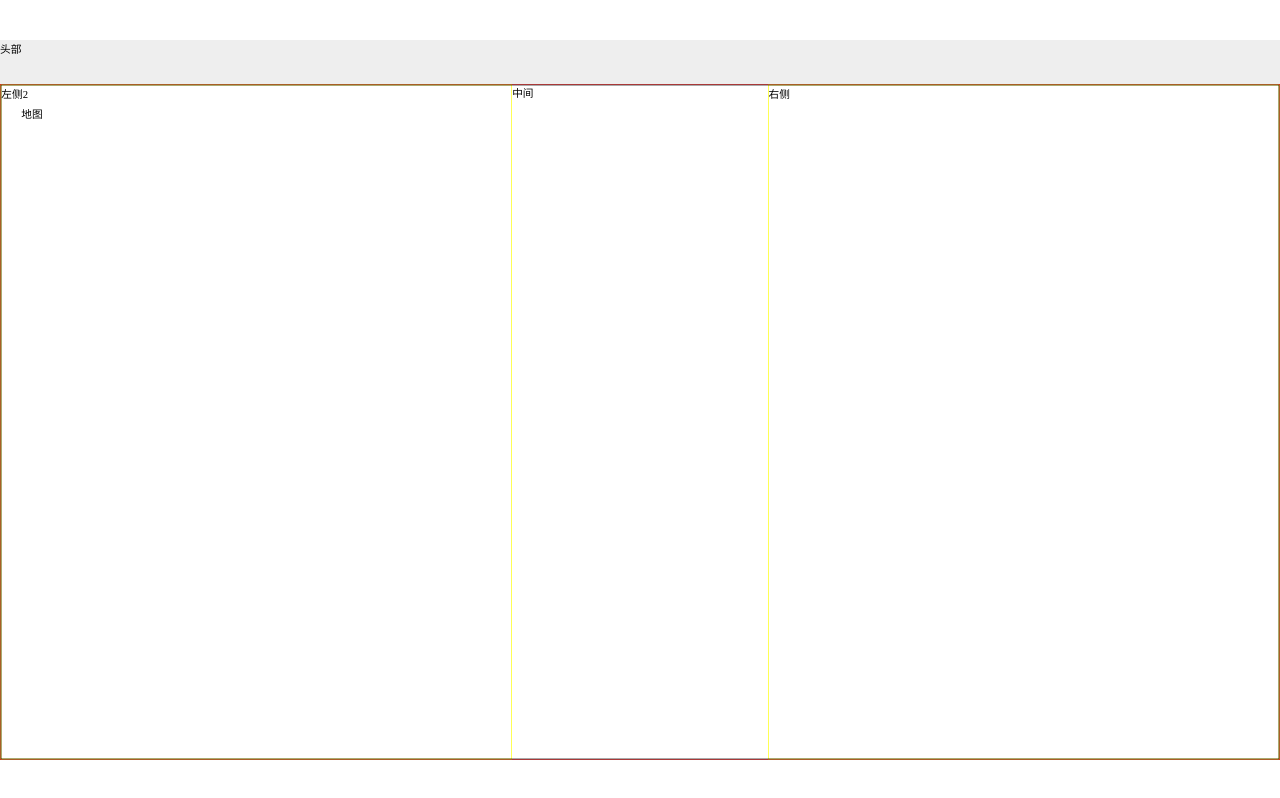
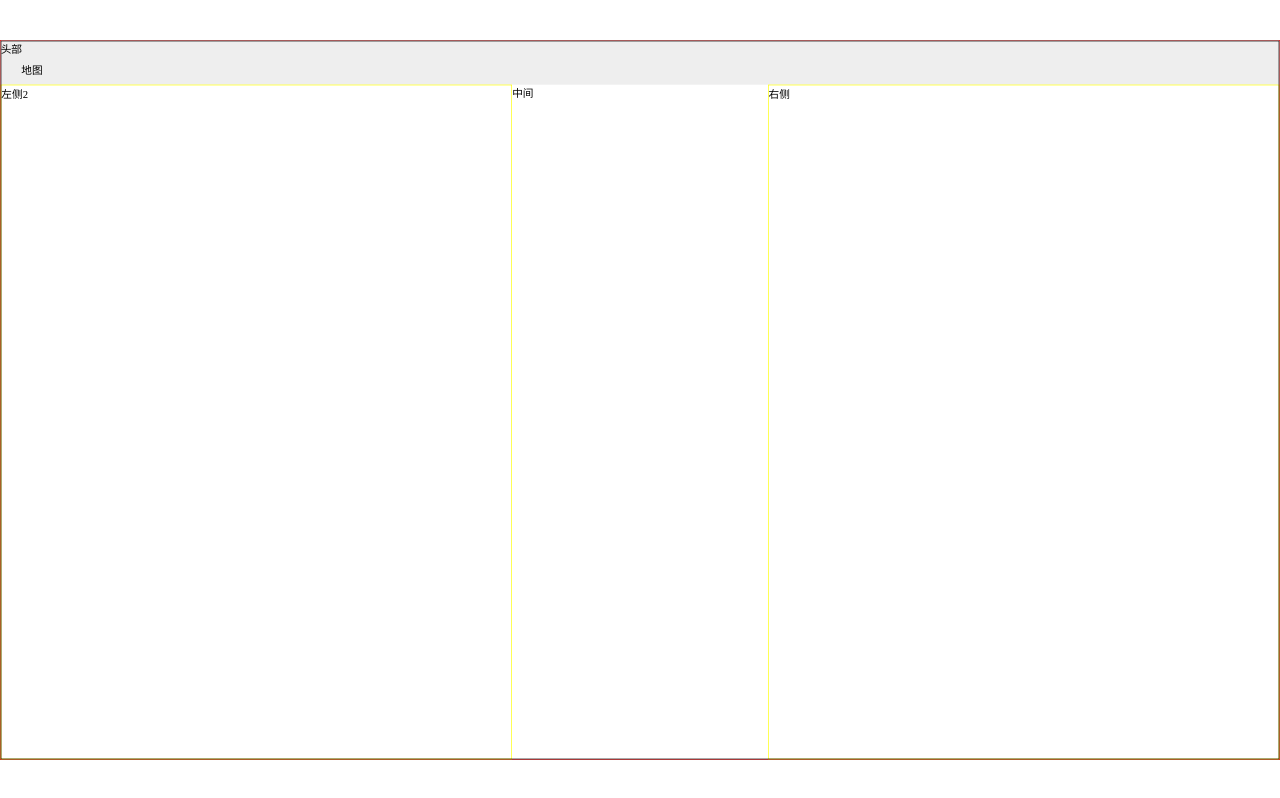
Before and after one commit to lipengfei47/zhabSystem-code, a Vue app: page / in a window 1280 px wide. Built offline with nearby package versions, Linux system fonts and the light colour scheme.

Commit message:
fix:修改布局

```diff
--- a/src/views/index.vue
+++ b/src/views/index.vue
@@ -5,7 +5,6 @@
           width:width+'px',
           height:height+'px'
         }">
-      <wisdom-header></wisdom-header>
       <wisdom-content></wisdom-content>
     </div>
 </template>
@@ -13,7 +12,6 @@
 <script>
 import { debounce } from 'utils/common'
 import wisdomContent from './wisdomContent'
-import wisdomHeader from './wisdomHeader'
 
 export default {
   name: 'wisdom-box',
@@ -25,9 +23,7 @@ export default {
     }
   },
   components: {
-    wisdomContent,
-    wisdomHeader
-
+    wisdomContent
   },
   mounted () {
     this.setScale()
@@ -55,7 +51,6 @@ export default {
 .wisdom-box {
   transform: scale(var(--scale)) translate(-50%, -50%);
   box-sizing: border-box;
-  /* background: #00050e; */
   position: absolute;
   left: 50%;
   top: 50%;
--- a/src/views/wisdomContent.vue
+++ b/src/views/wisdomContent.vue
@@ -1,9 +1,14 @@
 <template>
   <div class="wisdom-content">
+    <div>
+      <wisdom-header></wisdom-header>
+    </div>
+    <div class="wisdom-content-echarts">
       <wisdom-left></wisdom-left>
       <wisdom-center></wisdom-center>
       <wisdom-right></wisdom-right>
-      <wisdom-map></wisdom-map>
+    </div>
+    <wisdom-map></wisdom-map>
   </div>
 </template>
 <script>
@@ -11,6 +16,8 @@ import wisdomLeft from './wisdomLeft'
 import wisdomRight from './wisdomRight'
 import wisdomCenter from './wisdomCenter'
 import wisdomMap from './wisdomMap'
+import wisdomHeader from './wisdomHeader'
+
 export default {
   data () {
     return {
@@ -21,7 +28,9 @@ export default {
     wisdomLeft,
     wisdomRight,
     wisdomCenter,
-    wisdomMap
+    wisdomMap,
+    wisdomHeader
+
   }
 }
 </script>
@@ -29,9 +38,15 @@ export default {
 .wisdom-content{
   box-sizing: border-box;
   width:100%;
-  height: calc(100% - 66px);
+  height: 100%;
   position: relative;
   border:1px solid red;
   display: flex;
+  flex-direction: column;
+  &-echarts{
+    display: flex;
+    width: 100%;
+    height: calc(100% - 66px);
+  }
 }
 </style>
```
